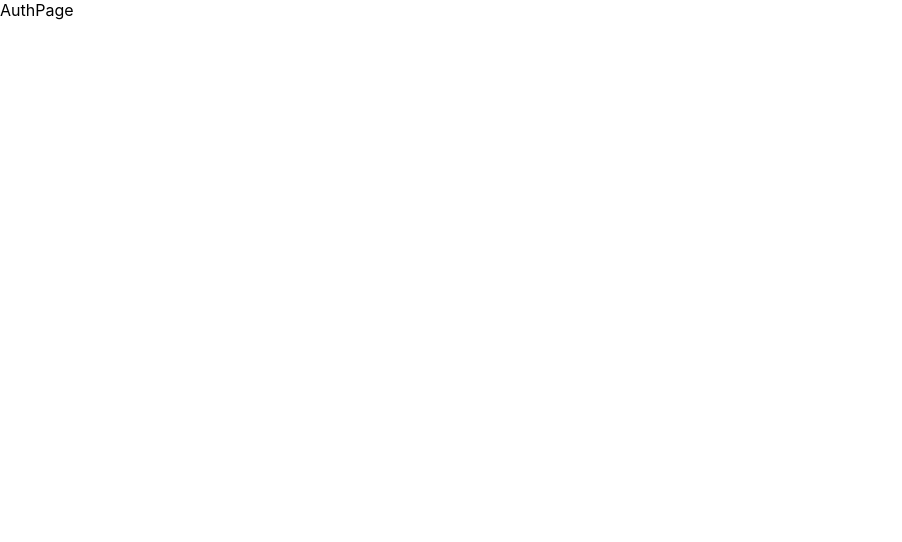
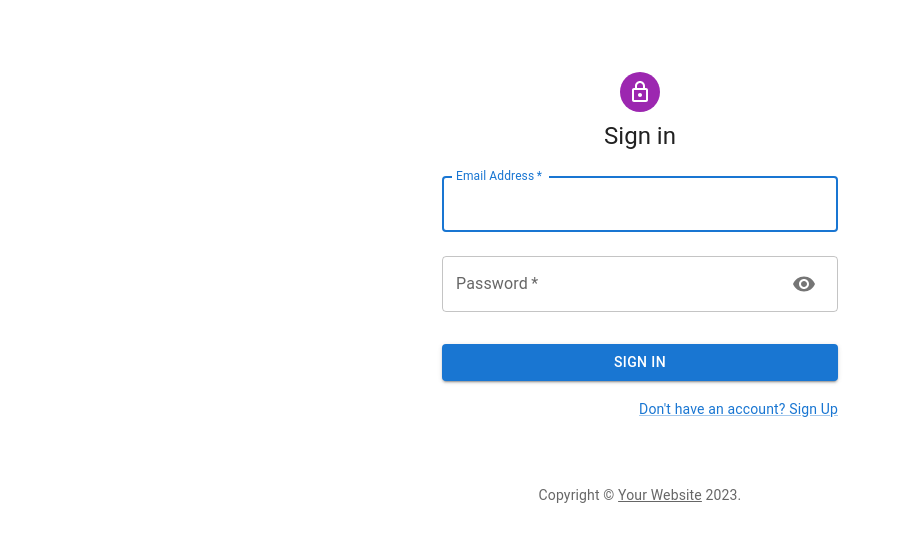
Before and after one commit to Abdugaffarov2002/hackathon-1fit, a React (Create React App) app: page /auth in a window 1280 px wide. Shown: the top 542 px of the page, without its empty margins (0-902 px from the left). Built offline with nearby package versions, Linux system fonts and the light colour scheme.

Commit message:
auth and signup added

```diff
--- a/src/components/common/Navbar/Navbar.tsx
+++ b/src/components/common/Navbar/Navbar.tsx
@@ -13,8 +13,10 @@ import AccountCircle from "@mui/icons-material/AccountCircle";
 import MailIcon from "@mui/icons-material/Mail";
 import NotificationsIcon from "@mui/icons-material/Notifications";
 import MoreIcon from "@mui/icons-material/MoreVert";
-import { Container } from "@mui/material";
+import { Button, Container, Link } from "@mui/material";
 import "./Navbar.css";
+import { useAuthContext } from "../../../contexts/AuthContext/AuthContext";
+import { useNavigate } from "react-router-dom";
 
 const Search = styled("div")(({ theme }) => ({
   position: "relative",
@@ -57,6 +59,9 @@ const StyledInputBase = styled(InputBase)(({ theme }) => ({
 }));
 
 export default function Navbar() {
+  const { user, logout } = useAuthContext();
+  const navigate = useNavigate();
+
   const [anchorEl, setAnchorEl] = React.useState<null | HTMLElement>(null);
   const [mobileMoreAnchorEl, setMobileMoreAnchorEl] =
     React.useState<null | HTMLElement>(null);
@@ -98,8 +103,22 @@ export default function Navbar() {
       open={isMenuOpen}
       onClose={handleMenuClose}
     >
-      <MenuItem onClick={handleMenuClose}>Profile</MenuItem>
-      <MenuItem onClick={handleMenuClose}>My account</MenuItem>
+      {user ? (
+        <Box
+          display="flex"
+          alignItems="center"
+          px={2}
+          gap={1}
+          sx={{ flexDirection: "column" }}
+        >
+          <MenuItem> {user.email}</MenuItem>
+          <MenuItem onClick={logout}>Logout</MenuItem>
+        </Box>
+      ) : (
+        <Button component={Link} onClick={() => navigate("/auth")}>
+          Login
+        </Button>
+      )}
     </Menu>
   );
 
@@ -150,7 +169,6 @@ export default function Navbar() {
         >
           <AccountCircle />
         </IconButton>
-        <p>Profile</p>
       </MenuItem>
     </Menu>
   );
--- a/src/contexts/AuthContext/AuthContext.tsx
+++ b/src/contexts/AuthContext/AuthContext.tsx
@@ -1,7 +1,83 @@
-import React from "react";
+import React, {
+  FC,
+  ReactNode,
+  createContext,
+  useContext,
+  useState,
+} from "react";
+import {
+  AuthContextTypes,
+  MyTokens,
+  UserTypeLogin,
+  UserTypeRegister,
+} from "./types";
+import axios from "axios";
+import { API_BACKEND } from "../../utils/consts";
+import $axios from "../../utils/axios";
 
-const AuthContext = () => {
-  return <div>AuthContext</div>;
+const authContext = createContext<AuthContextTypes | null>(null);
+
+export function useAuthContext(): AuthContextTypes {
+  return useContext(authContext) as AuthContextTypes;
+}
+
+interface AuthContextProps {
+  children: ReactNode;
+}
+const AuthContext: FC<AuthContextProps> = ({ children }) => {
+  const [user, setUser] = useState(null);
+
+  async function signup(credentials: UserTypeRegister) {
+    try {
+      await axios.post<MyTokens>(
+        `${API_BACKEND}/account/register/`,
+        credentials
+      );
+    } catch (e) {
+      console.log(e, "signup");
+    }
+  }
+
+  async function login(credentials: UserTypeLogin) {
+    try {
+      const { data: tokens } = await axios.post<MyTokens>(
+        `${API_BACKEND}/account/login/`,
+        credentials
+      );
+      localStorage.setItem("mytokens", JSON.stringify(tokens));
+
+      const { data } = await $axios.get(`${API_BACKEND}/account/profile/`);
+      setUser(data);
+    } catch (e) {
+      console.log(e, "login");
+    }
+  }
+
+  function logout() {
+    localStorage.removeItem("mytokens");
+    setUser(null);
+  }
+
+  async function checkAuth() {
+    try {
+      const tokens = JSON.parse(localStorage.getItem("mytokens") as string);
+      if (tokens) {
+        const { data } = await $axios.get(`${API_BACKEND}/account/profile/`);
+        setUser(data);
+      }
+    } catch (e) {
+      console.log(e, "checkAuth");
+    }
+  }
+
+  const value = {
+    user,
+    signup,
+    login,
+    logout,
+    checkAuth,
+  };
+  return <authContext.Provider value={value}>{children} </authContext.Provider>;
 };
 
 export default AuthContext;
--- a/src/contexts/AuthContext/types.ts
+++ b/src/contexts/AuthContext/types.ts
@@ -1,7 +1,11 @@
 import { UserType } from "../../models/users";
 
-export interface IAuthContextTypes {
+export interface AuthContextTypes {
   user: UserType | null;
+  signup: (credentials: UserTypeRegister) => void;
+  login: (credentials: UserTypeLogin) => void;
+  logout: () => void;
+  checkAuth: () => void;
 }
 
 export interface UserTypeLogin {
--- a/src/index.tsx
+++ b/src/index.tsx
@@ -10,6 +10,8 @@ const root = ReactDOM.createRoot(
 );
 root.render(
   <BrowserRouter>
-    <App />
+    <AuthContext>
+      <App />
+    </AuthContext>
   </BrowserRouter>
 );
--- a/src/pages/AuthPage/AuthPage.tsx
+++ b/src/pages/AuthPage/AuthPage.tsx
@@ -1,7 +1,166 @@
-import React from "react";
+import React, { useState } from "react";
+import Avatar from "@mui/material/Avatar";
+import Button from "@mui/material/Button";
+import CssBaseline from "@mui/material/CssBaseline";
+import TextField from "@mui/material/TextField";
+import Link from "@mui/material/Link";
+import Grid from "@mui/material/Grid";
+import Box from "@mui/material/Box";
+import LockOutlinedIcon from "@mui/icons-material/LockOutlined";
+import Typography from "@mui/material/Typography";
+import Container from "@mui/material/Container";
+import { createTheme, ThemeProvider } from "@mui/material/styles";
+import { IconButton, InputAdornment } from "@mui/material";
+import Visibility from "@mui/icons-material/Visibility";
+import VisibilityOff from "@mui/icons-material/VisibilityOff";
+import { Navigate } from "react-router-dom";
+import { useAuthContext } from "../../contexts/AuthContext/AuthContext";
+import {
+  UserTypeLogin,
+  UserTypeRegister,
+} from "../../contexts/AuthContext/types";
 
-const AuthPage = () => {
-  return <div>AuthPage</div>;
-};
+function Copyright(props: any) {
+  return (
+    <Typography
+      variant="body2"
+      color="text.secondary"
+      align="center"
+      {...props}
+    >
+      {"Copyright © "}
+      <Link color="inherit" href="https://mui.com/">
+        Your Website
+      </Link>{" "}
+      {new Date().getFullYear()}
+      {"."}
+    </Typography>
+  );
+}
 
-export default AuthPage;
+const defaultTheme = createTheme();
+
+export default function AuthPage() {
+  const [isLogin, setIsLogin] = useState(true);
+  const [showPassword, setShowPassword] = useState(false);
+  const { user, signup, login } = useAuthContext();
+
+  const handleSubmit = (event: React.FormEvent<HTMLFormElement>) => {
+    event.preventDefault();
+    const data = new FormData(event.currentTarget);
+
+    if (isLogin) {
+      const credentials = {
+        email: data.get("email"),
+        password: data.get("password"),
+      } as UserTypeLogin;
+      login(credentials);
+    } else {
+      const credentials = {
+        email: data.get("email"),
+        password: data.get("password"),
+        password_confirm: data.get("password_confirm"),
+      } as UserTypeRegister;
+      signup(credentials);
+    }
+  };
+
+  if (user) {
+    return <Navigate to="/" />;
+  }
+
+  return (
+    <ThemeProvider theme={defaultTheme}>
+      <Container component="main" maxWidth="xs">
+        <CssBaseline />
+        <Box
+          sx={{
+            marginTop: 8,
+            display: "flex",
+            flexDirection: "column",
+            alignItems: "center",
+          }}
+        >
+          <Avatar sx={{ m: 1, bgcolor: "secondary.main" }}>
+            <LockOutlinedIcon />
+          </Avatar>
+          <Typography component="h1" variant="h5">
+            {isLogin ? "Sign in" : "Sign up"}
+          </Typography>
+          <Box
+            component="form"
+            onSubmit={handleSubmit}
+            noValidate
+            sx={{ mt: 1 }}
+          >
+            <TextField
+              margin="normal"
+              required
+              fullWidth
+              id="email"
+              label="Email Address"
+              name="email"
+              autoComplete="email"
+              autoFocus
+            />
+            <TextField
+              margin="normal"
+              required
+              fullWidth
+              name="password"
+              label="Password"
+              type={showPassword ? "text" : "password"}
+              id="password"
+              autoComplete="current-password"
+              InputProps={{
+                endAdornment: (
+                  <InputAdornment position="end">
+                    <IconButton onClick={() => setShowPassword(!showPassword)}>
+                      {showPassword ? <VisibilityOff /> : <Visibility />}
+                    </IconButton>
+                  </InputAdornment>
+                ),
+              }}
+            />
+
+            {!isLogin && (
+              <TextField
+                margin="normal"
+                required
+                fullWidth
+                name="password_confirm"
+                label="Password Confirm"
+                type="password"
+                autoComplete="current-password"
+              />
+            )}
+
+            <Button
+              type="submit"
+              fullWidth
+              variant="contained"
+              sx={{ mt: 3, mb: 2 }}
+            >
+              {isLogin ? "Sign in" : "Sign up"}
+            </Button>
+            <Grid container>
+              <Grid item xs></Grid>
+              <Grid item>
+                <Link
+                  onClick={() => setIsLogin(!isLogin)}
+                  href="#"
+                  variant="body2"
+                >
+                  {isLogin
+                    ? "Don't have an account? Sign Up"
+                    : "Already have an account? Sign In"}
+                </Link>
+              </Grid>
+            </Grid>
+          </Box>
+        </Box>
+        <Copyright sx={{ mt: 8, mb: 4 }} />
+      </Container>
+    </ThemeProvider>
+  );
+}
--- a/src/utils/axios.ts
+++ b/src/utils/axios.ts
@@ -4,7 +4,7 @@ import { API_BACKEND } from "./consts";
 const $axios = axios.create();
 
 $axios.interceptors.request.use(async (config) => {
-  const tokens = JSON.parse(localStorage.getItem("tokens") as string);
+  const tokens = JSON.parse(localStorage.getItem("mytokens") as string);
   if (tokens) {
     config.headers.Authorization = `Bearer ${tokens.access}`;
   }
@@ -18,7 +18,7 @@ $axios.interceptors.response.use(
     const originalRequest = error.config;
     if (error.response.status === 401 && !originalRequest._retry) {
       originalRequest._retry = true;
-      const tokens = JSON.parse(localStorage.getItem("tokens") as string);
+      const tokens = JSON.parse(localStorage.getItem("mytokens") as string);
       if (tokens) {
         const { data } = await axios.post(
           `${API_BACKEND}/account/token/refresh/`,
@@ -28,7 +28,7 @@ $axios.interceptors.response.use(
         );
 
         localStorage.setItem(
-          "tokens",
+          "mytokens",
           JSON.stringify({ access: data.access, refresh: tokens.refresh })
         );
 
```
